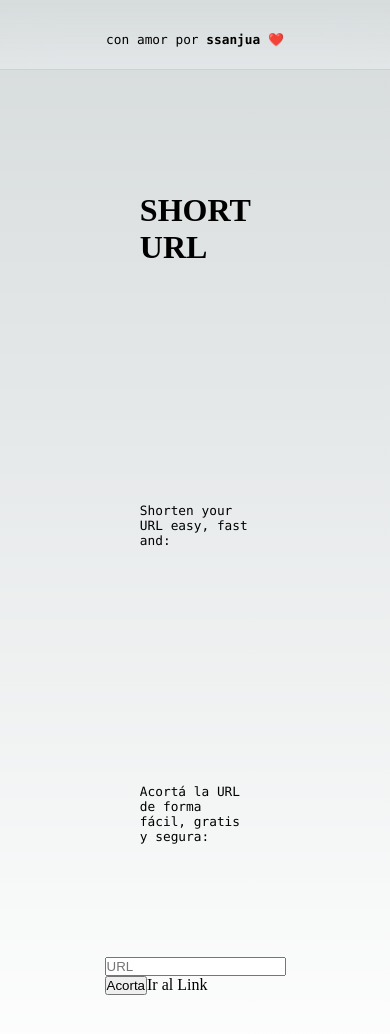
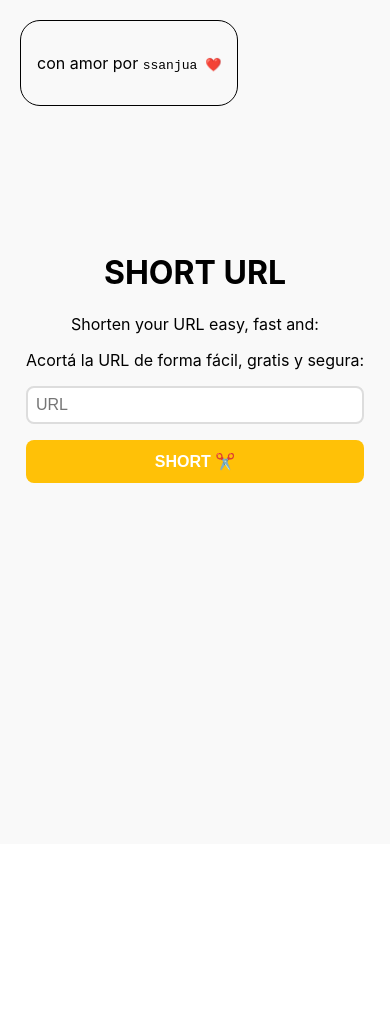
Before and after one commit to ssanjua/url-shortener, a Next.js app: page / in a window 390 px wide. Shown: the top 1034 px of the page. After the commit the page ends 844 px from the top, so only its background shows below. Built offline with nearby package versions, Linux system fonts and the light colour scheme.

Commit message:
all functions working

```diff
--- a/src/components/CopyToClipboardButton.js
+++ b/src/components/CopyToClipboardButton.js
@@ -1,10 +1,12 @@
+import styles from "../styles/Home.module.css";
+
 const CopyToClipboardButton = ({ textToCopy }) => {
     const handleCopy = () => {
       navigator.clipboard.writeText(textToCopy)
     };
 
     return (
-      <button onClick={handleCopy}>Copiar URL</button>
+      <button className={styles.button} onClick={handleCopy}>COPY 📋</button>
     );
   };
 
--- /dev/null
+++ b/src/components/GoToLinkButton.js
@@ -0,0 +1,14 @@
+import styles from "../styles/Home.module.css";
+
+const GoToLinkButton = ({ url }) => {
+    return (
+      <button
+        onClick={() => window.open(url, '_blank')}
+        className={styles.button}
+      >
+        GO TO 🔗
+      </button>
+    );
+  };
+
+  export default GoToLinkButton;
--- /dev/null
+++ b/src/components/Input.js
@@ -0,0 +1,17 @@
+import styles from "../styles/Home.module.css";
+
+const Input = ({ value, onValueChange, minLength }) => {
+  return (
+    <input
+      type="text"
+      value={value}
+      onChange={onValueChange}
+      placeholder="URL"
+      minLength={minLength}
+      className={styles.input}
+      required
+    />
+  );
+};
+
+export default Input;
--- /dev/null
+++ b/src/components/ResetButton.js
@@ -0,0 +1,11 @@
+import styles from "../styles/Home.module.css";
+
+const ResetButton = ({ onReset }) => {
+    return (
+      <button onClick={onReset} className={styles.button2}>
+        RESET
+      </button>
+    );
+  };
+
+  export default ResetButton;
--- /dev/null
+++ b/src/pages/hooks/useShortUrl.js
@@ -0,0 +1,52 @@
+import { useState } from 'react';
+
+const useShortUrl = () => {
+  const [url, setUrl] = useState('');
+  const [shortURL, setShortURL] = useState('');
+  const [showShortUrl, setShowShortUrl] = useState(false);
+  const [errorMessage, setErrorMessage] = useState('');
+
+  const handleSubmit = async (e) => {
+    e.preventDefault();
+
+    if (!url || url.length < 5) {
+      setErrorMessage('La URL debe tener al menos 5 caracteres.');
+      return;
+    } else {
+      setErrorMessage('');
+    }
+
+    try {
+      const response = await fetch('/api/shortUrl', {
+        method: 'POST',
+        headers: { 'Content-Type': 'application/json' },
+        body: JSON.stringify({ url })
+      });
+      const data = await response.json();
+      const fullShortUrl = `http://localhost:3000/${data.shortUrl}`;
+      setShortURL(fullShortUrl);
+      setShowShortUrl(true);
+    } catch (error) {
+      setErrorMessage('Hubo un error al procesar tu solicitud.');
+    }
+  };
+
+  const handleReset = () => {
+    setUrl('');
+    setShortURL('');
+    setShowShortUrl(false);
+    setErrorMessage('');
+  };
+
+  return {
+    url,
+    setUrl,
+    shortURL,
+    showShortUrl,
+    errorMessage,
+    handleSubmit,
+    handleReset,
+  };
+};
+
+export default useShortUrl;
--- a/src/pages/index.js
+++ b/src/pages/index.js
@@ -3,29 +3,24 @@ import { useRef, useState } from 'react'
 import { Inter } from "next/font/google";
 import styles from "@/styles/Home.module.css";
 import CopyToClipboardButton from '../components/CopyToClipboardButton';
-
+import Input from '../components/Input';
+import GoToLinkButton from '../components/GoToLinkButton';
+import ResetButton from '../components/ResetButton';
+import useShortUrl from "./hooks/useShortUrl";
 
 
 const inter = Inter({ subsets: ["latin"] });
 
 export default function Home() {
-  const inputRef = useRef()
-  const [shortURL, setShortURL] = useState('')
-
-  const handleSubmit = e => {
-    e.preventDefault()
-    const url = inputRef.current.value
-
-    fetch('/api/shortUrl', {
-      method: 'POST',
-      headers: {
-        'Content-Type': 'application/json'
-      },
-      body: JSON.stringify({ url })
-    })
-    .then(res => res.json())
-    .then(data => { setShortURL(data.shortUrl) });
-  }
+  const {
+    url,
+    setUrl,
+    shortURL,
+    showShortUrl,
+    errorMessage,
+    handleSubmit,
+    handleReset,
+  } = useShortUrl();
 
   return (
     <>
@@ -35,46 +30,35 @@ export default function Home() {
         <meta name="viewport" content="width=device-width, initial-scale=1" />
         <link rel="icon" href="/favicon.ico" />
       </Head>
-      <main className={styles.main}>
-        <div className={styles.description}>
-        <p>
-            con amor por&nbsp;
-          <code className={styles.code}>ssanjua ❤️</code>
-          </p>
-        </div>
-        <div className={styles.main}>
-          <h1 className={styles.title}>
-              SHORT URL
-            </h1>
-            <p className={styles.description}>
-              Shorten your URL easy, fast and:
-            </p>
-            <p className={styles.description}>
-              Acortá la URL de forma fácil, gratis y segura:
-            </p>
-        </div>
-        <div>
-          <form className={styles.card} onSubmit={handleSubmit}>
-            <input
-              ref={inputRef}
-              className={styles.input}
-              type="text"
-              placeholder="URL"
-            />
-            <button className={styles.button}>Acorta</button>
-            <span className={styles.input}>{shortURL}</span>
-            <span>
-              <a href={shortURL} target="_blank" rel="noopener noreferrer">
-                Ir al Link
-              </a>
-            </span>
-            <span className={styles.shortUrl}>{shortURL}</span>
-            <span className={styles.input}>{shortURL}</span>
-              {shortURL && <CopyToClipboardButton textToCopy={`http://localhost:3000/${shortURL}`} />}
+      <div className={styles.container}>
+        <header className={styles.header}>
+          <p>con amor por <code>ssanjua ❤️</code></p>
+        </header>
+      <main className={styles.mainContent}>
+        <h1>SHORT URL</h1>
+          <p>Shorten your URL easy, fast and:</p>
+          <p>Acortá la URL de forma fácil, gratis y segura:</p>
+          <form onSubmit={handleSubmit} className={styles.form}>
+          <Input
+            value={showShortUrl ? shortURL : url}
+            onValueChange={showShortUrl ? (e) => setShortURL(e.target.value) : (e) => setUrl(e.target.value)}
+            minLength="5"
+          />
+          {!showShortUrl && (
+            <button type="submit" className={styles.button}>SHORT ✂️</button>
+          )}
+          {showShortUrl && (
+            <>
+              <div className={styles.shortUrlDisplay}>
+                <CopyToClipboardButton textToCopy={shortURL} />
+                <GoToLinkButton url={shortURL} />
+              </div>
+              <ResetButton onReset={handleReset} />
+            </>
+            )}
           </form>
-        </div>
-
-      </main>
+        </main>
+      </div>
     </>
   );
 }
--- a/src/styles/Home.module.css
+++ b/src/styles/Home.module.css
@@ -1,223 +1,110 @@
-.main {
+/* Home.module.css */
+.container {
   display: flex;
   flex-direction: column;
-  justify-content: space-between;
   align-items: center;
-  padding: 6rem;
+  justify-content: flex-start;
   min-height: 100vh;
+  padding-top: 2rem;
+  background: #f9f9f9; /* Fondo claro */
+}
+
+.header {
+  position: absolute;
+  top: 0;
+  left: 0;
+  padding: 1rem;
+  border: 1px solid;
+  border-radius: 20px;
+  margin: 20px;;
+}
+
+.mainContent {
+  padding-top: 200px;
+  text-align: center;
+}
+
+.title {
+  margin: 0;
+  font-size: 2.5rem;
+  color: #333; /* Texto oscuro para contraste */
 }
 
 .description {
-  display: inherit;
-  justify-content: inherit;
-  align-items: inherit;
-  font-size: 0.85rem;
-  max-width: var(--max-width);
-  width: 100%;
-  z-index: 2;
-  font-family: var(--font-mono);
+  margin-bottom: 2rem;
+  color: #666; /* Color de texto secundario */
 }
 
-.description a {
+.form {
   display: flex;
-  justify-content: center;
-  align-items: center;
-  gap: 0.5rem;
+  flex-direction: column;
+  gap: 1rem;
+  width: 100%; /* Ajusta según la anchura deseada */
+  max-width: 500px; /* Máxima anchura del formulario */
 }
 
-.description p {
-  position: relative;
-  margin: 0;
-  padding: 1rem;
-  background-color: rgba(var(--callout-rgb), 0.5);
-  border: 1px solid rgba(var(--callout-border-rgb), 0.3);
-  border-radius: var(--border-radius);
+.input {
+  padding: 0.5rem;
+  font-size: 1rem;
+  border: 2px solid #ddd; /* Bordes sutiles */
+  border-radius: 0.5rem; /* Bordes redondeados */
+  outline: none;
 }
 
-.code {
-  font-weight: 700;
-  font-family: var(--font-mono);
+.input:focus {
+  border-color: #aaa; /* Resaltar en foco */
+}
+
+.button {
+  padding: 0.75rem;
+  background-color: #ffc107; /* Color del botón */
+  color: #fff;
+  border: none;
+  border-radius: 0.5rem;
+  cursor: pointer;
+  font-size: 1rem;
+  font-weight: bold;
+}
+
+.button2 {
+  padding: 0.75rem;
+  background-color: #dcdcdc; /* Color del botón */
+  color: #fff;
+  border: none;
+  border-radius: 0.5rem;
+  cursor: pointer;
+  font-size: 1rem;
+  font-weight: bold;
 }
 
 
-.card {
-
-  border-radius: var(--border-radius);
-  background: rgba(var(--card-rgb), 0);
-  border: 1px solid rgba(var(--card-border-rgb), 0);
-  transition: background 200ms, border 200ms;
+.shortUrlDisplay {
+  display: flex;
+  gap: 0.5rem;
+  flex-wrap: wrap;
+  justify-content: center;
 }
 
-.card span {
-  display: inline-block;
-  transition: transform 200ms;
+.copyButton {
+  background-color: #17a2b8; /* Color distintivo para copiar */
 }
 
-.card h2 {
-  font-weight: 600;
-  margin-bottom: 0.7rem;
-}
-
-.card p {
-  margin: 0;
-  opacity: 0.6;
-  font-size: 0.9rem;
-  line-height: 1.5;
-  max-width: 30ch;
-}
-
-.center {
-  display: flex;
-  justify-content: center;
-  align-items: center;
-  position: relative;
-  padding: 4rem 0;
-}
-
-.center::before {
-  background: var(--secondary-glow);
-  border-radius: 50%;
-  width: 480px;
-  height: 360px;
-  margin-left: -400px;
-}
-
-.center::after {
-  background: var(--primary-glow);
-  width: 240px;
-  height: 180px;
-  z-index: -1;
-}
-
-.center::before,
-.center::after {
-  content: "";
-  left: 50%;
-  position: absolute;
-  filter: blur(45px);
-  transform: translateZ(0);
-}
-
-.logo {
-  position: relative;
-}
-/* Enable hover only on non-touch devices */
-@media (hover: hover) and (pointer: fine) {
-  .card:hover {
-    background: rgba(var(--card-rgb), 0.1);
-    border: 1px solid rgba(var(--card-border-rgb), 0.15);
-  }
-
-  .card:hover span {
-    transform: translateX(4px);
-  }
-}
-
-@media (prefers-reduced-motion) {
-  .card:hover span {
-    transform: none;
-  }
-}
-
-/* Mobile */
-@media (max-width: 700px) {
-  .content {
-    padding: 4rem;
-  }
-
-  .grid {
-    grid-template-columns: 1fr;
-    margin-bottom: 120px;
-    max-width: 320px;
-    text-align: center;
-  }
-
-  .card {
-    padding: 1rem 2.5rem;
-  }
-
-  .card h2 {
-    margin-bottom: 0.5rem;
-  }
-
-  .center {
-    padding: 8rem 0 6rem;
-  }
-
-  .center::before {
-    transform: none;
-    height: 300px;
-  }
-
-  .description {
-    font-size: 0.8rem;
-  }
-
-  .description a {
-    padding: 1rem;
-  }
-
-  .description p,
-  .description div {
-    display: flex;
-    justify-content: center;
-    position: fixed;
-    width: 100%;
-  }
-
-  .description p {
-    align-items: center;
-    inset: 0 0 auto;
-    padding: 2rem 1rem 1.4rem;
-    border-radius: 0;
-    border: none;
-    border-bottom: 1px solid rgba(var(--callout-border-rgb), 0.25);
-    background: linear-gradient(
-      to bottom,
-      rgba(var(--background-start-rgb), 1),
-      rgba(var(--callout-rgb), 0.5)
-    );
-    background-clip: padding-box;
-    backdrop-filter: blur(24px);
-  }
-
-  .description div {
-    align-items: flex-end;
-    pointer-events: none;
-    inset: auto 0 0;
-    padding: 2rem;
-    height: 200px;
-    background: linear-gradient(
-      to bottom,
-      transparent 0%,
-      rgb(var(--background-end-rgb)) 40%
-    );
-    z-index: 1;
-  }
-}
-
-/* Tablet and Smaller Desktop */
-@media (min-width: 701px) and (max-width: 1120px) {
-  .grid {
-    grid-template-columns: repeat(2, 50%);
-  }
+.goButton {
+  background-color: #28a745; /* Color distintivo para ir al enlace */
 }
 
 @media (prefers-color-scheme: dark) {
-  .vercelLogo {
-    filter: invert(1);
+  .container {
+    background: #333; /* Fondo oscuro para el modo oscuro */
+    color: #fff; /* Texto claro para contraste */
   }
 
-  .logo {
-    filter: invert(1) drop-shadow(0 0 0.3rem #ffffff70);
+  .input {
+    background: #555;
+    color: #fff;
+  }
+
+  .button {
+    box-shadow: 0 2px 4px rgba(0, 0, 0, 0.2); /* Sombreado para botones en modo oscuro */
   }
 }
-
-@keyframes rotate {
-  from {
-    transform: rotate(360deg);
-  }
-  to {
-    transform: rotate(0deg);
-  }
-}
--- a/src/styles/globals.css
+++ b/src/styles/globals.css
@@ -1,98 +1,9 @@
-:root {
-  --max-width: 1100px;
-  --border-radius: 12px;
-  --font-mono: ui-monospace, Menlo, Monaco, "Cascadia Mono", "Segoe UI Mono",
-    "Roboto Mono", "Oxygen Mono", "Ubuntu Monospace", "Source Code Pro",
-    "Fira Mono", "Droid Sans Mono", "Courier New", monospace;
-
-  --foreground-rgb: 0, 0, 0;
-  --background-start-rgb: 214, 219, 220;
-  --background-end-rgb: 255, 255, 255;
-
-  --primary-glow: conic-gradient(
-    from 180deg at 50% 50%,
-    #16abff33 0deg,
-    #0885ff33 55deg,
-    #54d6ff33 120deg,
-    #0071ff33 160deg,
-    transparent 360deg
-  );
-  --secondary-glow: radial-gradient(
-    rgba(255, 255, 255, 1),
-    rgba(255, 255, 255, 0)
-  );
-
-  --tile-start-rgb: 239, 245, 249;
-  --tile-end-rgb: 228, 232, 233;
-  --tile-border: conic-gradient(
-    #00000080,
-    #00000040,
-    #00000030,
-    #00000020,
-    #00000010,
-    #00000010,
-    #00000080
-  );
-
-  --callout-rgb: 238, 240, 241;
-  --callout-border-rgb: 172, 175, 176;
-  --card-rgb: 180, 185, 188;
-  --card-border-rgb: 131, 134, 135;
-}
-
-@media (prefers-color-scheme: dark) {
-  :root {
-    --foreground-rgb: 255, 255, 255;
-    --background-start-rgb: 0, 0, 0;
-    --background-end-rgb: 0, 0, 0;
-
-    --primary-glow: radial-gradient(rgba(1, 65, 255, 0.4), rgba(1, 65, 255, 0));
-    --secondary-glow: linear-gradient(
-      to bottom right,
-      rgba(1, 65, 255, 0),
-      rgba(1, 65, 255, 0),
-      rgba(1, 65, 255, 0.3)
-    );
-
-    --tile-start-rgb: 2, 13, 46;
-    --tile-end-rgb: 2, 5, 19;
-    --tile-border: conic-gradient(
-      #ffffff80,
-      #ffffff40,
-      #ffffff30,
-      #ffffff20,
-      #ffffff10,
-      #ffffff10,
-      #ffffff80
-    );
-
-    --callout-rgb: 20, 20, 20;
-    --callout-border-rgb: 108, 108, 108;
-    --card-rgb: 100, 100, 100;
-    --card-border-rgb: 200, 200, 200;
-  }
-}
-
-* {
-  box-sizing: border-box;
+html,
+body {
   padding: 0;
   margin: 0;
-}
-
-html,
-body {
-  max-width: 100vw;
-  overflow-x: hidden;
-}
-
-body {
-  color: rgb(var(--foreground-rgb));
-  background: linear-gradient(
-      to bottom,
-      transparent,
-      rgb(var(--background-end-rgb))
-    )
-    rgb(var(--background-start-rgb));
+  font-family: -apple-system, BlinkMacSystemFont, Segoe UI, Roboto, Oxygen,
+    Ubuntu, Cantarell, Fira Sans, Droid Sans, Helvetica Neue, sans-serif;
 }
 
 a {
@@ -100,8 +11,6 @@ a {
   text-decoration: none;
 }
 
-@media (prefers-color-scheme: dark) {
-  html {
-    color-scheme: dark;
-  }
+* {
+  box-sizing: border-box;
 }
```
